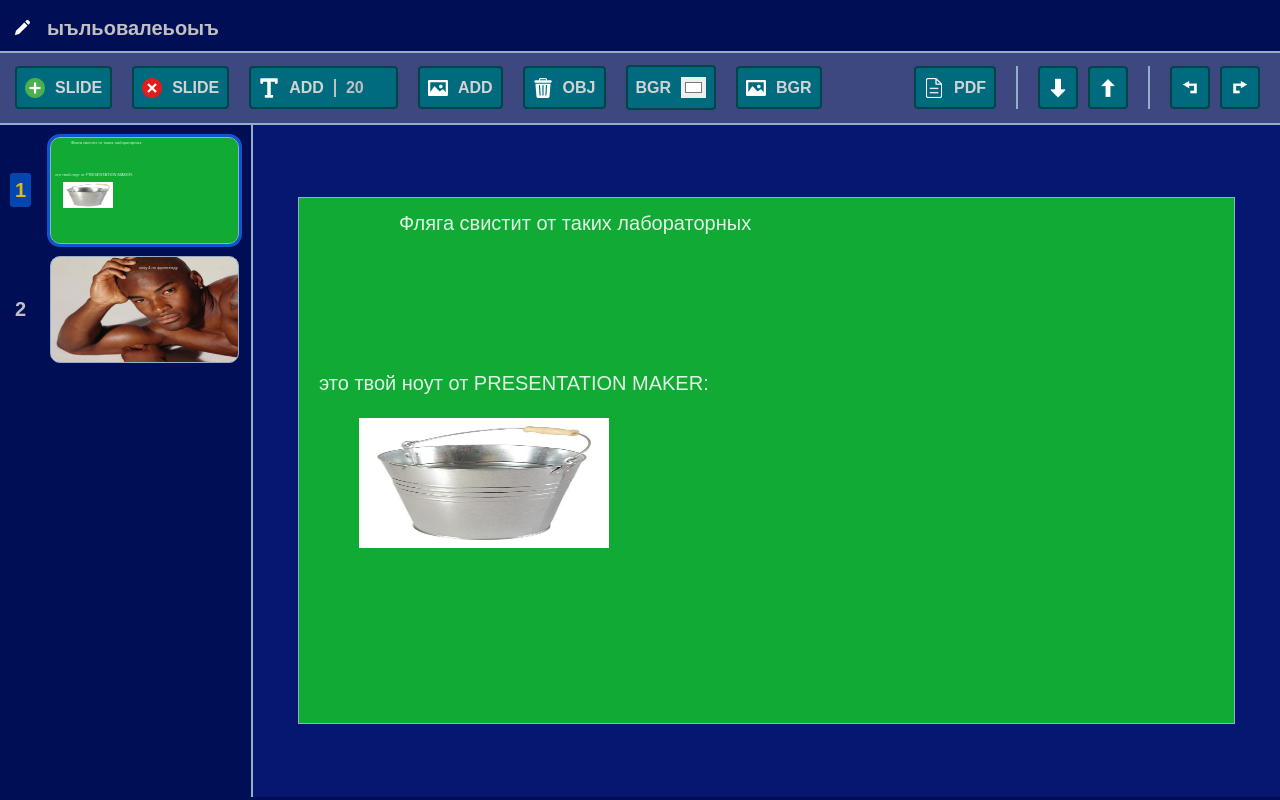
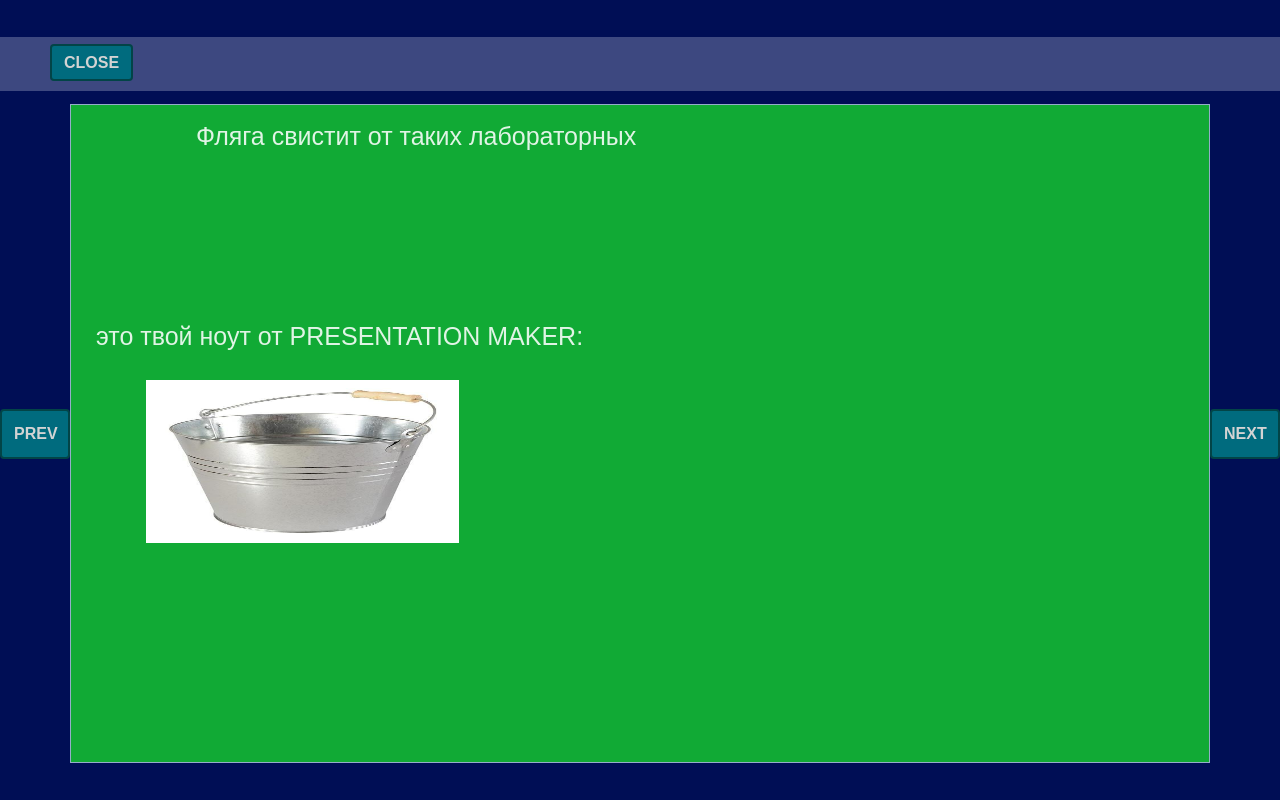
Before and after one commit to dissimilated2003/front_labs, a React (Vite) app: page /player in a window 1280 px wide. Built offline with nearby package versions, Linux system fonts and the light colour scheme.

Commit message:
11 лаба, добавлен режим предосмотра и роутинг

```diff
--- a/index.html
+++ b/index.html
@@ -2,7 +2,7 @@
 <html lang="en">
   <head>
     <meta charset="UTF-8" />
-    <link rel="icon" type="image/svg+xml" href="/vite.svg" />
+    <link rel="icon" type="image/svg+xml" href="src/store/frontend.jpg" />
     <meta name="viewport" content="width=device-width, initial-scale=1.0" />
     <title>Presentation Maker</title>
   </head>
--- a/package.json
+++ b/package.json
@@ -15,6 +15,7 @@
     "react-color": "^2.19.3",
     "react-dom": "^18.3.1",
     "react-redux": "^9.2.0",
+    "react-router": "^7.1.1",
     "redux": "^5.0.1",
     "redux-thunk": "^3.1.0"
   },
--- a/src/App.tsx
+++ b/src/App.tsx
@@ -1,20 +1,23 @@
 import styles from './App.module.css'
-import { SlidesList } from './views/SlideList'
+import { SlidesList } from './views/SlideList/SlideList'
 import { TopPanel } from './views/TopPanel/TopPanel'
 import { ToolBar } from './views/ToolBar/ToolBar'
-import { Workspace } from './views/WorkSpace'
+import { Workspace } from './views/Workspace/WorkSpace'
 import { HistoryContext } from './store/hooks/historyContext'
 import { HistoryType } from './store/utilities/historyUndoRedo'
+import { BrowserRouter as Router, Routes, Route, useNavigate } from "react-router";
+import { Player } from './views/Player/player'
 
 type AppProps = {
     history: HistoryType,
 }
 
-function App({history}: AppProps) {
+export function Editor({history}: AppProps) {
+    const navigate = useNavigate();
     return (
         <HistoryContext.Provider value={history}>
             <TopPanel></TopPanel>
-            <ToolBar></ToolBar>
+            <ToolBar navigate={navigate}></ToolBar>
             <div className={styles.container}>
                 <SlidesList></SlidesList>
                 <Workspace></Workspace>
@@ -23,4 +26,13 @@ function App({history}: AppProps) {
     )
 }
 
-export default App
+export default function App({history}: AppProps) {
+    return (
+        <Router>
+            <Routes>
+                <Route path="/" element={<Editor history={history} />} />
+                <Route path="/player" element={<Player />} />
+            </Routes>
+        </Router>
+    )
+}
--- /dev/null
+++ b/src/views/Player/player.module.css
@@ -0,0 +1,57 @@
+.vorona {
+    margin: auto;
+    display: flex;
+    justify-content: center;
+}
+
+.previewPanel {
+    background-color: #3d4880;
+    width: auto;
+    height: 54px;
+    margin-bottom: 13px;
+}
+
+.slidePreview {
+    position: relative;
+    border: 1px solid #94aec9;
+    pointer-events: none;
+}
+
+.button {
+    display: flex;
+    width: 70px;
+    height: 50px;
+    text-align: center;
+    align-items: center;
+    background-color: #006b7e;
+    color: #d3d3d3;
+    border: 2px solid rgb(2, 68, 71);
+    border-radius: 4px;
+    padding-left: 12px;
+    margin-right: 20px;
+    margin-left: 20px;
+    cursor: pointer;
+    font-size: 16px;
+    font-family: 'Arial';
+    font-weight: 600;
+    transition: background-color 0.2s ease, box-shadow 0.2s ease;
+}
+
+.transitionButton {
+    margin: auto;
+}
+
+.closeButton {
+    position: absolute;
+    z-index: 111;
+    width: 83px;
+    height: 37px;
+    margin-left: 50px;
+    margin-top: 7px;
+}
+
+.button:hover {
+    box-shadow: 0 6px 0 rgba(0, 0, 0, 0.5);
+    background-color: #004e5c;
+    color: #e2bb0a;
+}
--- /dev/null
+++ b/src/views/Player/player.tsx
@@ -0,0 +1,84 @@
+import { useNavigate } from "react-router"
+import { SlideO } from "../Slide/Slide"
+import { useState } from "react";
+import { useAppSelector } from "../../store/hooks/useAppSelector";
+import styles from "../Player/player.module.css"
+import { useEffect } from "react";
+
+export function Player() {
+    const [slide, setSlide] = useState(0)
+    const nav = useNavigate();
+    const editor = useAppSelector((state) => state);
+    const slides = editor.presentation.slides;
+
+    const handleKeyDown = (event: KeyboardEvent) => {
+        switch (event.key) {
+            case "ArrowLeft":
+                prevSlide();
+                break;
+            case "ArrowRight":
+                nextSlide();
+                break;
+            case "Escape":
+                closePreview();
+                break;
+            default:
+                break;
+        }
+    }
+
+    const prevSlide = () => {
+        if (slides.length > 0) {
+            setSlide(slide - 1)
+        }
+    }
+
+    const nextSlide = () => {
+        if (slide < slides.length - 1) {
+            setSlide(slide + 1)
+        }
+    }
+
+    const closePreview = () => {
+        nav("/")
+    }
+
+    useEffect(() => {
+        window.addEventListener("keydown", handleKeyDown);
+        return () => {
+            window.removeEventListener("keydown", handleKeyDown);
+        };
+    }, [slide, nav, slides]);
+
+    return (
+        <div className={styles.totalVorona}>
+            <div className={`${styles.previewPanel}`}>
+                <button className={`${styles.closeButton} ${styles.button}`} onClick={closePreview}>CLOSE</button>
+            </div>
+            <div className={`${styles.vorona}`}>
+                <button
+                    className={`${styles.button} ${styles.transitionButton}`}
+                    onClick={prevSlide}
+                    disabled={slide === 0}
+                >
+                    PREV
+                </button>
+
+                <SlideO
+                    slide={slides[slide]}
+                    className={`${styles.slidePreview}`}
+                    scale={1.25}
+                    showResizeHandles={false}
+                    selection={undefined}
+                ></SlideO>
+
+                <button
+                    className={`${styles.button} ${styles.transitionButton}`}
+                    onClick={nextSlide}
+                >
+                    NEXT
+                </button>
+            </div>
+        </div>
+    )
+}
--- a/src/views/ToolBar/ToolBar.tsx
+++ b/src/views/ToolBar/ToolBar.tsx
@@ -20,7 +20,11 @@ import { HistoryContext } from '../../store/hooks/historyContext';
 import { generatePDF } from '../../store/utilities/generatePdf';
 import { useAppSelector } from '../../store/hooks/useAppSelector';
 
-export function ToolBar() {
+type ToolBarProps = {
+    navigate: (path: string) => void;
+}
+
+export function ToolBar({navigate}: ToolBarProps) {
     const [backgroundColor, setBackgroundColor] = useState('#ffffff');
     const {
         addSlide,
@@ -251,6 +255,15 @@ export function ToolBar() {
             </button>
 
             <div className={`${styles.vorona}`}>
+                <button
+                    className={`${styles.button}`}
+                    onClick={() => navigate("/player")}
+                >
+                    PREVIEW
+                </button>
+
+                <div className={styles.prikol}></div>
+
                 <button className={styles.button} onClick={handleGeneratePDF}>
                     <img className={`${styles.sourceFilter} ${styles.fixMargin}`} src={fileIcon}/>
                     PDF
--- a/src/views/WorkSpace.tsx
+++ b/src/views/Workspace/WorkSpace.tsx
@@ -1,6 +1,6 @@
-import { useAppSelector } from "../store/hooks/useAppSelector";
-import { Slide } from "../store/PresentationTypes";
-import { SlideO } from "./Slide/Slide";
+import { useAppSelector } from "../../store/hooks/useAppSelector";
+import { Slide } from "../../store/PresentationTypes";
+import { SlideO } from "../Slide/Slide";
 import styles from './WorkSpace.module.css'
 
 export function Workspace() {
@@ -11,7 +11,7 @@ export function Workspace() {
 
     return (
         <div className={styles.workspace}>
-            <SlideO slide={selectedSlide} className={styles.workspace}></SlideO>
+            <SlideO slide={selectedSlide} className={styles.workspace} scale={1.0}></SlideO>
         </div>
     )
 }
```
Also changed, not shown: src/views/SlideList/SlideList.tsx (renamed from src/views/SlideList.tsx, +5 -5 lines), src/views/SlideList/SlideList.module.css (renamed from src/views/SlideList.module.css), src/views/Workspace/WorkSpace.module.css (renamed from src/views/WorkSpace.module.css), 1 other file (tests, documents, lock files or other folders).
